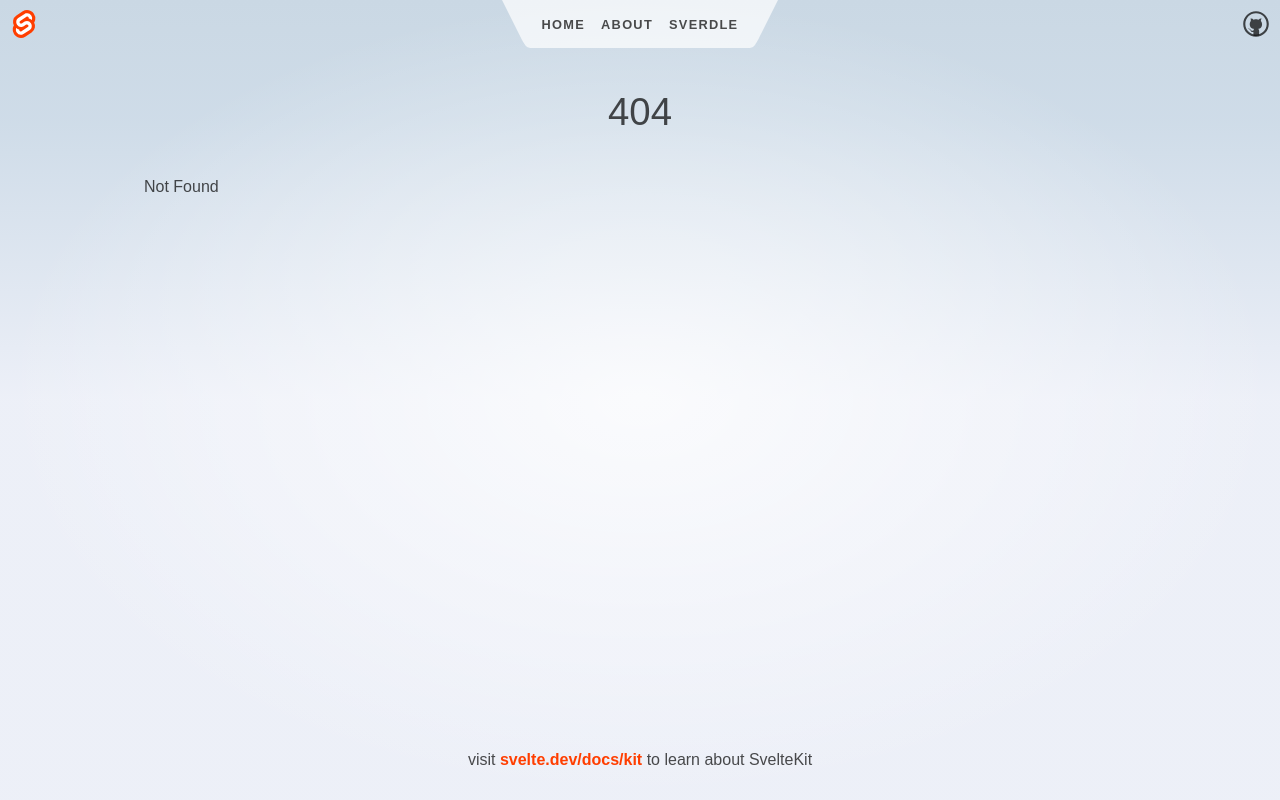
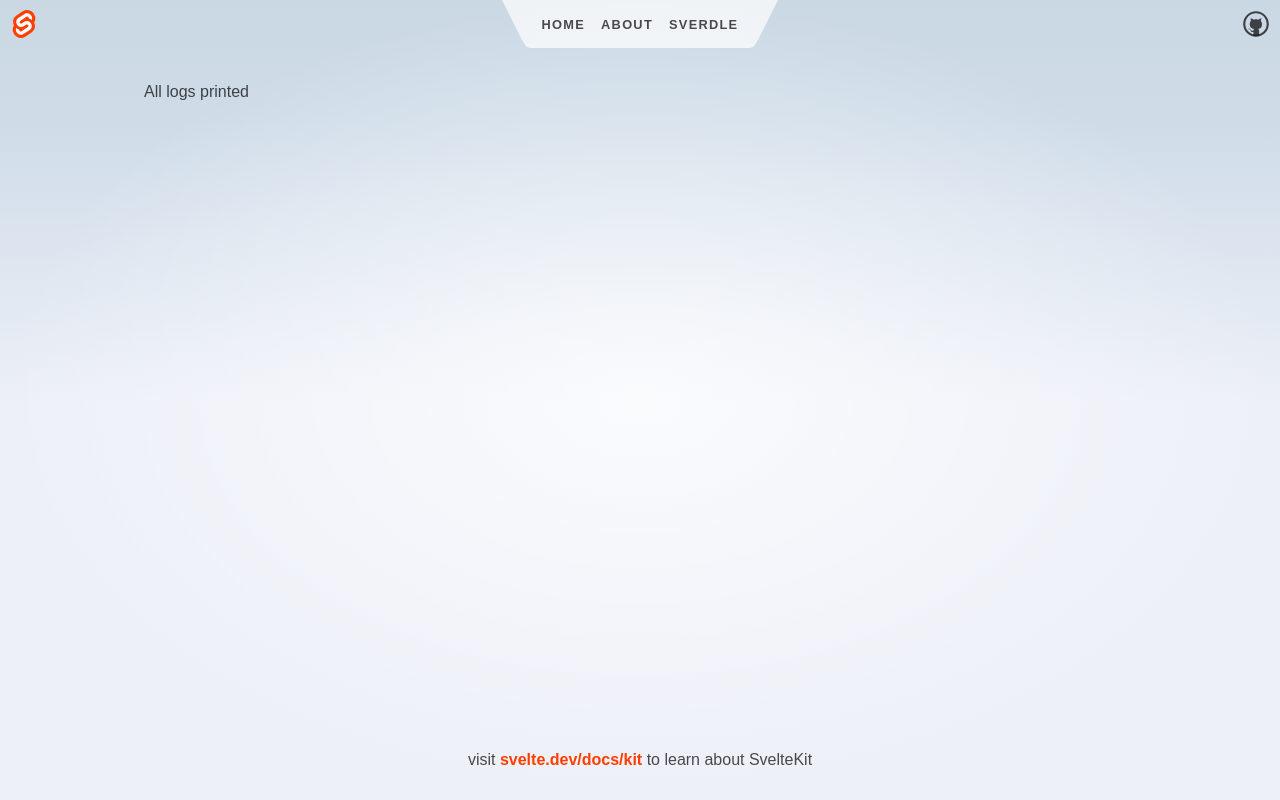
Before and after one commit to Meldiron/ssr-logs-test, a SvelteKit app: page /logs in a window 1280 px wide. Before the commit this address had no page. Built offline with nearby package versions, Linux system fonts and the light colour scheme.

Commit message:
Use node adapter, add debug paths

```diff
--- a/package.json
+++ b/package.json
@@ -17,6 +17,7 @@
 		"@fontsource/fira-mono": "^5.0.0",
 		"@neoconfetti/svelte": "^2.0.0",
 		"@sveltejs/adapter-auto": "^3.0.0",
+		"@sveltejs/adapter-node": "^5.2.11",
 		"@sveltejs/kit": "^2.9.0",
 		"@sveltejs/vite-plugin-svelte": "^5.0.0",
 		"eslint": "^9.7.0",
--- /dev/null
+++ b/src/routes/exception/+page.svelte
@@ -0,0 +1,6 @@
+<script>
+	/** @type {{ data: import('./$types').PageData }} */
+	let { data } = $props();
+</script>
+
+<p>{data.msg}</p>
--- /dev/null
+++ b/src/routes/logs/+page.server.ts
@@ -0,0 +1,9 @@
+/** @type {import('./$types').PageLoad} */
+export function load() {
+	console.log("A log printed");
+    console.error("An error printed");
+
+	return {
+		msg: "All logs printed"
+	};
+}
--- /dev/null
+++ b/src/routes/logs/+page.svelte
@@ -0,0 +1,6 @@
+<script>
+	/** @type {{ data: import('./$types').PageData }} */
+	let { data } = $props();
+</script>
+
+<p>{data.msg}</p>
--- a/svelte.config.js
+++ b/svelte.config.js
@@ -1,4 +1,4 @@
-import adapter from '@sveltejs/adapter-auto';
+import adapter from '@sveltejs/adapter-node';
 
 /** @type {import('@sveltejs/kit').Config} */
 const config = {
```
Also changed, not shown: src/routes/exception/+page.server.ts (added, +8 -0 lines), 1 other file (tests, documents, lock files or other folders).
